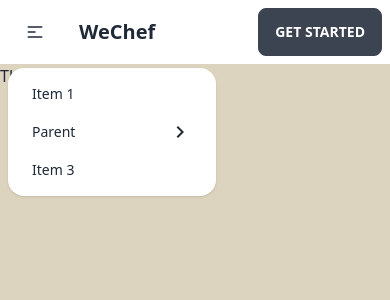
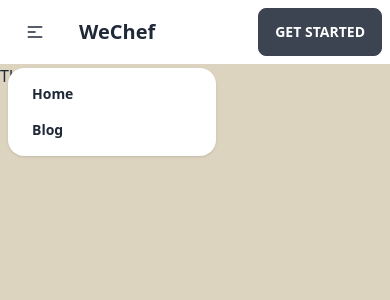
Before and after one commit to Salman-165324/we-chef-client-side, a React (Vite) app: page / in a window 390 px wide. Both pictures are taken after a click on the label 35 px from the left and 32 px from the top of the page. Shown: the top 300 px of the page. Built offline with nearby package versions, Linux system fonts and the light colour scheme.

Commit message:
Made the navbar Responsive

```diff
--- a/src/shared/Navbar.jsx
+++ b/src/shared/Navbar.jsx
@@ -1,3 +1,4 @@
+// eslint-disable-next-line no-unused-vars
 import React from 'react';
 import { Link } from 'react-router-dom';
 
@@ -10,8 +11,8 @@ const Navbar = () => {
                         <svg xmlns="http://www.w3.org/2000/svg" className="h-5 w-5" fill="none" viewBox="0 0 24 24" stroke="currentColor"><path strokeLinecap="round" strokeLinejoin="round" strokeWidth="2" d="M4 6h16M4 12h8m-8 6h16" /></svg>
                     </label>
                     <ul tabIndex={0} className="menu menu-compact dropdown-content mt-3 p-2 shadow bg-base-100 rounded-box w-52">
-                        <li><a>Item 1</a></li>
-                        <li tabIndex={0}>
+                        <li className='font-semibold'><Link to='/'>Home</Link></li>
+                        {/* <li tabIndex={0}>
                             <a className="justify-between">
                                 Parent
                                 <svg className="fill-current" xmlns="http://www.w3.org/2000/svg" width="24" height="24" viewBox="0 0 24 24"><path d="M8.59,16.58L13.17,12L8.59,7.41L10,6L16,12L10,18L8.59,16.58Z" /></svg>
@@ -20,8 +21,8 @@ const Navbar = () => {
                                 <li><a>Submenu 1</a></li>
                                 <li><a>Submenu 2</a></li>
                             </ul>
-                        </li>
-                        <li><a>Item 3</a></li>
+                        </li> */}
+                        <li className='font-semibold'><Link to='/blog'>Blog</Link></li>
                     </ul>
                 </div>
                 <a className="btn btn-ghost normal-case text-xl font-extrabold">WeChef</a>
```
